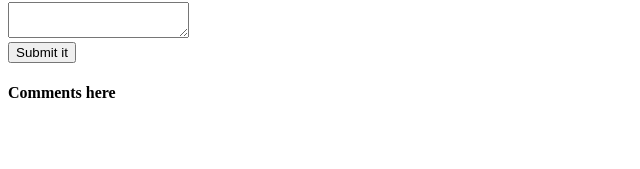
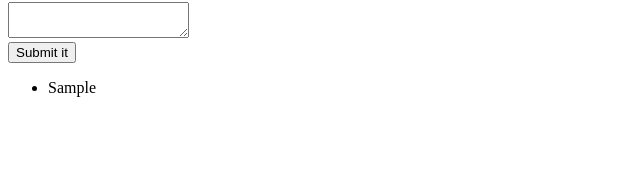
Before and after one commit to srgg6701/Advanced-React-Exercises, a React (Create React App) app: page / in a window 1280 px wide. Both pictures are taken after typing "Sample" into the empty fields and a click on the button "Submit it". Shown: the part 117-286 px from the top of the page, without its empty margins (0-640 px from the left). Built offline with nearby package versions, Linux system fonts and the light colour scheme.

Commit message:
Setting storing comments, fixing bugs.

```diff
--- a/src/components/CommentList.js
+++ b/src/components/CommentList.js
@@ -1,12 +1,25 @@
 import React from 'react';
+import { connect } from 'react-redux';
 
-export default class CommentList extends React.Component{
+class CommentList extends React.Component{
+    renderComments(){
+        return this.props.comments.map(comment => {
+            return <li key={comment}>{comment}</li>
+        });
+    }
     render (){
         return (
-            <div>
-                <h4>Comments here</h4>
-                <div></div>
-            </div>
+            <React.Fragment>
+                <ul>
+                    { this.renderComments() }
+                </ul>
+            </React.Fragment>
         )
     }
 }
+
+function mapStateToProps(state){
+    return { comments: state.comments }
+}
+
+export default connect(mapStateToProps)(CommentList)
--- a/src/reducers/index.js
+++ b/src/reducers/index.js
@@ -2,5 +2,5 @@
 import commentsReducer from 'reducers/comments';
 
 export default combineReducers({
-    commentsReducer: commentsReducer
+    comments: commentsReducer
 });
```
